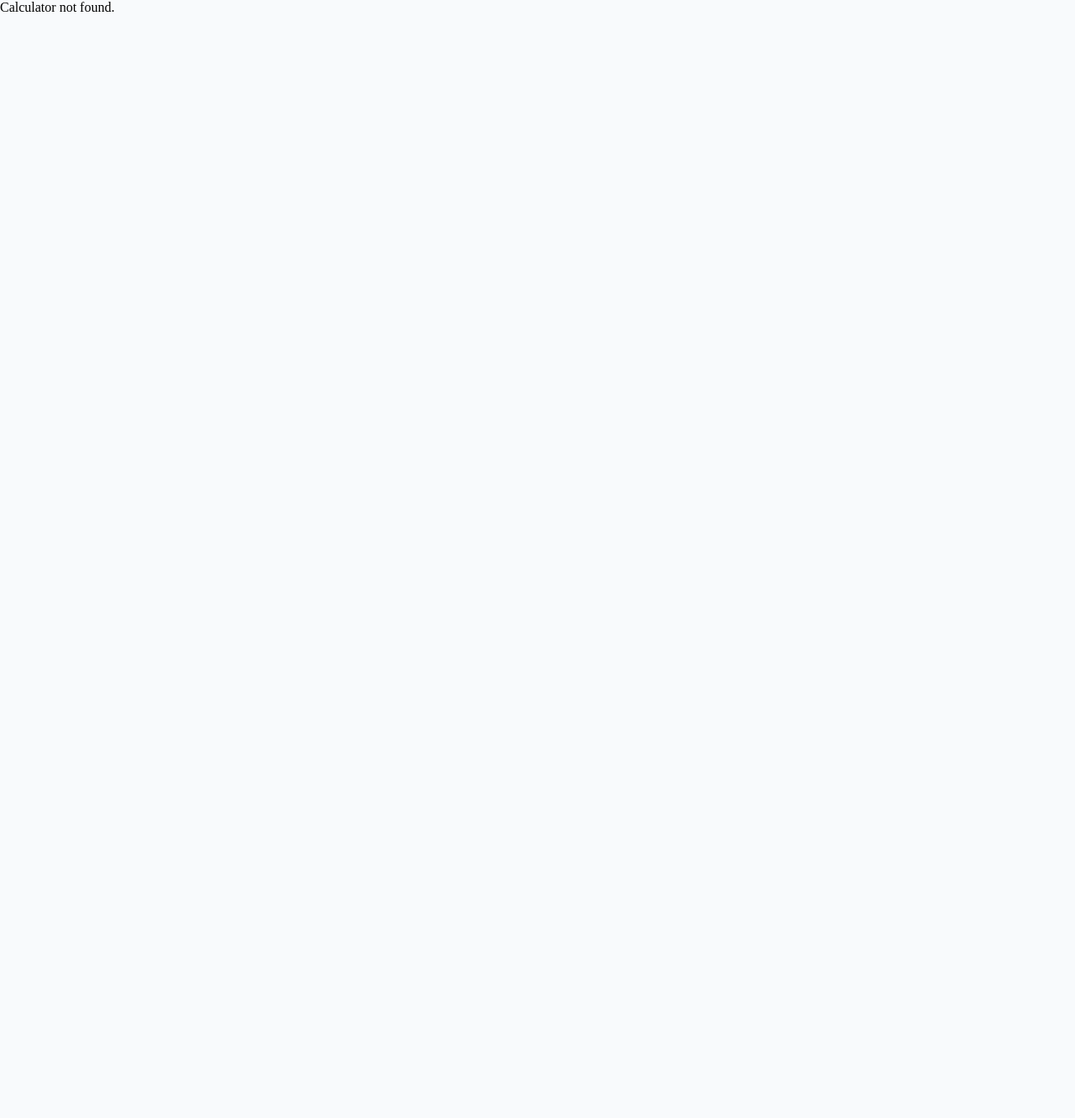
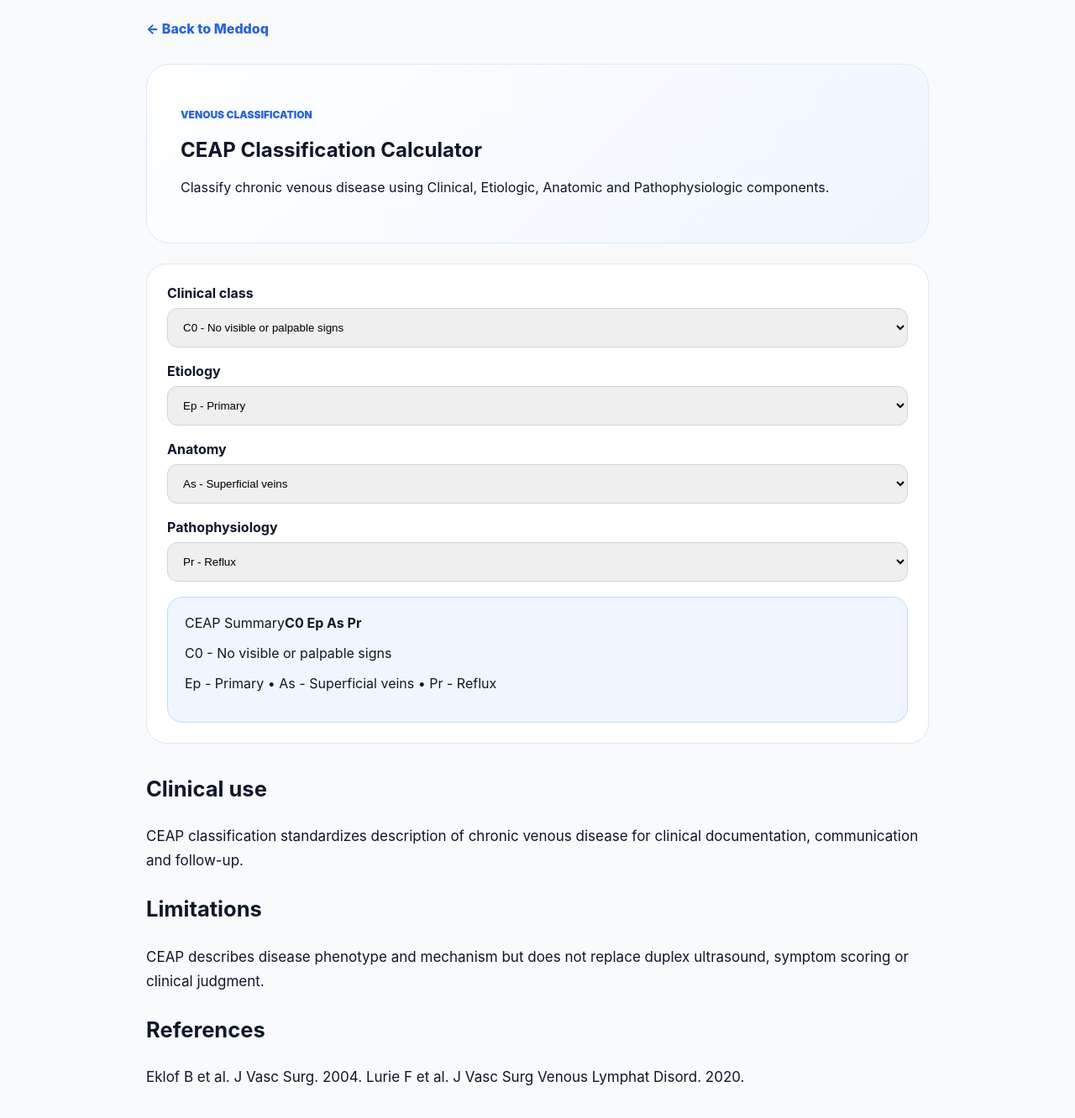
Before and after one commit to brsbyrm/meddoq, a Next.js app: page /calculators/ceap-classification in a window 1280 px wide. Before the commit this address had no page. Shown: the top 1332 px of the page at 84% size. Before the commit the page ends 800 px from the top, so only its background shows below. Built offline with nearby package versions, Linux system fonts and the light colour scheme.

Commit message:
Add CEAP classification calculator

```diff
--- /dev/null
+++ b/app/calculators/ceap-classification/page.js
@@ -0,0 +1,101 @@
+"use client";
+
+import { useState } from "react";
+
+const clinical = [
+  "C0 - No visible or palpable signs",
+  "C1 - Telangiectasias or reticular veins",
+  "C2 - Varicose veins",
+  "C3 - Edema",
+  "C4a - Pigmentation or eczema",
+  "C4b - Lipodermatosclerosis or atrophie blanche",
+  "C5 - Healed venous ulcer",
+  "C6 - Active venous ulcer",
+];
+
+const etiology = ["Ep - Primary", "Es - Secondary", "Ec - Congenital", "En - No venous etiology identified"];
+const anatomy = ["As - Superficial veins", "Ap - Perforator veins", "Ad - Deep veins", "An - No venous location identified"];
+const pathophysiology = ["Pr - Reflux", "Po - Obstruction", "Pr,o - Reflux and obstruction", "Pn - No venous pathophysiology identified"];
+
+export default function Page() {
+  const [c,setC]=useState("C0 - No visible or palpable signs");
+  const [e,setE]=useState("Ep - Primary");
+  const [a,setA]=useState("As - Superficial veins");
+  const [p,setP]=useState("Pr - Reflux");
+
+  const summary = `${c.split(" ")[0]} ${e.split(" ")[0]} ${a.split(" ")[0]} ${p.split(" ")[0]}`;
+
+  return(
+    <main style={styles.main}>
+      <a href="/" style={styles.back}>← Back to Meddoq</a>
+
+      <section style={styles.hero}>
+        <p style={styles.kicker}>Venous Classification</p>
+        <h1>CEAP Classification Calculator</h1>
+        <p>Classify chronic venous disease using Clinical, Etiologic, Anatomic and Pathophysiologic components.</p>
+      </section>
+
+      <section style={styles.card}>
+        <label style={styles.label}>Clinical class
+          <select style={styles.input} value={c} onChange={e=>setC(e.target.value)}>
+            {clinical.map(x=><option key={x}>{x}</option>)}
+          </select>
+        </label>
+
+        <label style={styles.label}>Etiology
+          <select style={styles.input} value={e} onChange={e=>setE(e.target.value)}>
+            {etiology.map(x=><option key={x}>{x}</option>)}
+          </select>
+        </label>
+
+        <label style={styles.label}>Anatomy
+          <select style={styles.input} value={a} onChange={e=>setA(e.target.value)}>
+            {anatomy.map(x=><option key={x}>{x}</option>)}
+          </select>
+        </label>
+
+        <label style={styles.label}>Pathophysiology
+          <select style={styles.input} value={p} onChange={e=>setP(e.target.value)}>
+            {pathophysiology.map(x=><option key={x}>{x}</option>)}
+          </select>
+        </label>
+
+        <div style={styles.result}>
+          <span>CEAP Summary</span>
+          <strong>{summary}</strong>
+          <p>{c}</p>
+          <p>{e} • {a} • {p}</p>
+        </div>
+      </section>
+
+      <section style={styles.content}>
+        <h2>Clinical use</h2>
+        <p>
+          CEAP classification standardizes description of chronic venous disease for clinical documentation,
+          communication and follow-up.
+        </p>
+
+        <h2>Limitations</h2>
+        <p>
+          CEAP describes disease phenotype and mechanism but does not replace duplex ultrasound,
+          symptom scoring or clinical judgment.
+        </p>
+
+        <h2>References</h2>
+        <p>Eklof B et al. J Vasc Surg. 2004. Lurie F et al. J Vasc Surg Venous Lymphat Disord. 2020.</p>
+      </section>
+    </main>
+  );
+}
+
+const styles={
+main:{maxWidth:980,margin:"0 auto",padding:24,fontFamily:"Inter,system-ui,sans-serif",color:"#0f172a"},
+back:{color:"#2563eb",fontWeight:800,textDecoration:"none"},
+hero:{marginTop:32,background:"linear-gradient(135deg,#fff,#eff6ff)",border:"1px solid #dbeafe",borderRadius:28,padding:40},
+kicker:{color:"#2563eb",fontWeight:900,fontSize:12,textTransform:"uppercase"},
+card:{marginTop:24,background:"#fff",border:"1px solid #e2e8f0",borderRadius:24,padding:24,display:"grid",gap:18},
+label:{display:"grid",gap:8,fontWeight:700},
+input:{padding:14,borderRadius:12,border:"1px solid #cbd5e1"},
+result:{background:"#eff6ff",padding:20,borderRadius:18,border:"1px solid #bfdbfe"},
+content:{marginTop:32,lineHeight:1.7,fontSize:17}
+}
```
Also changed, not shown: app/data/calculators.js (+9 -0 lines).
